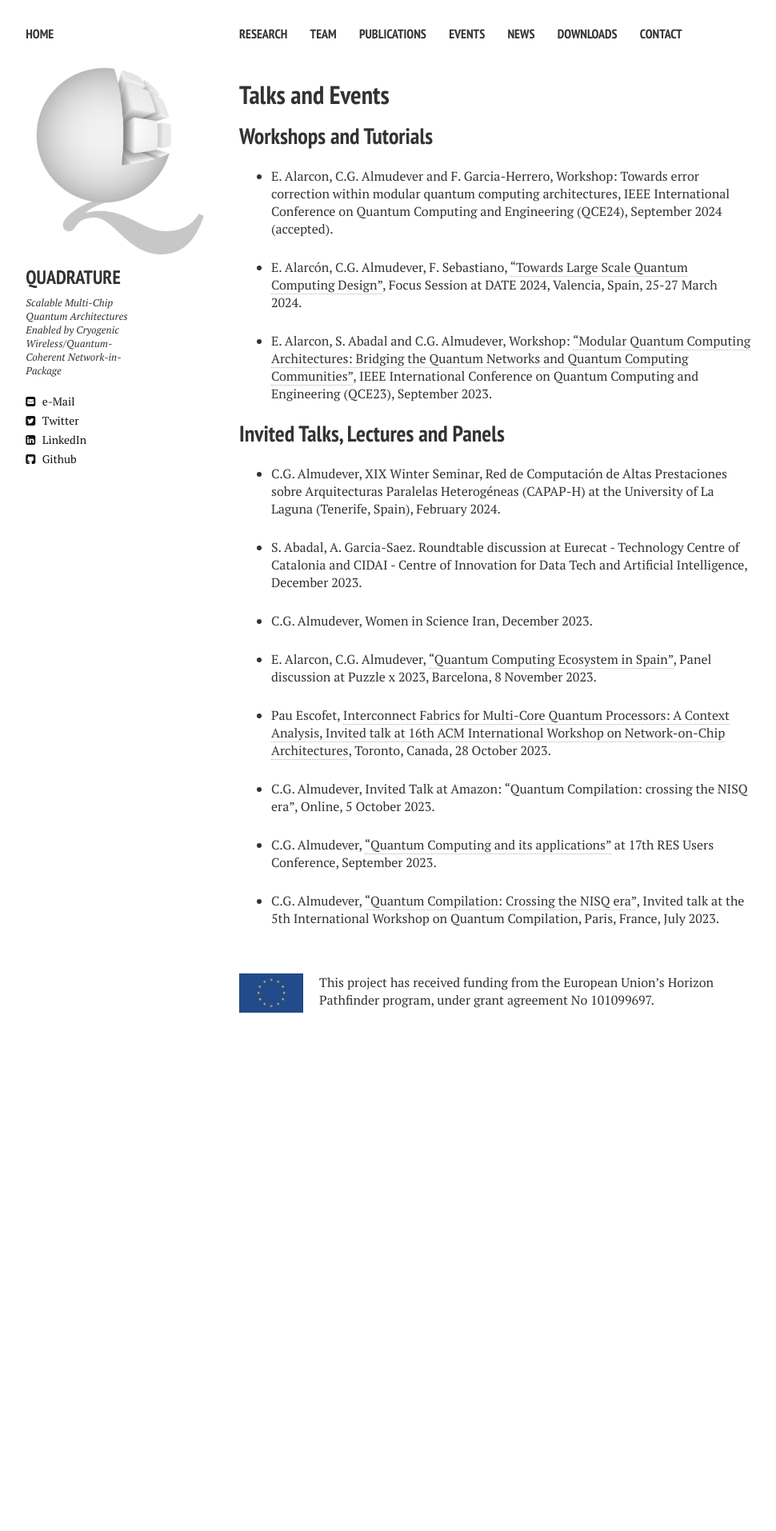
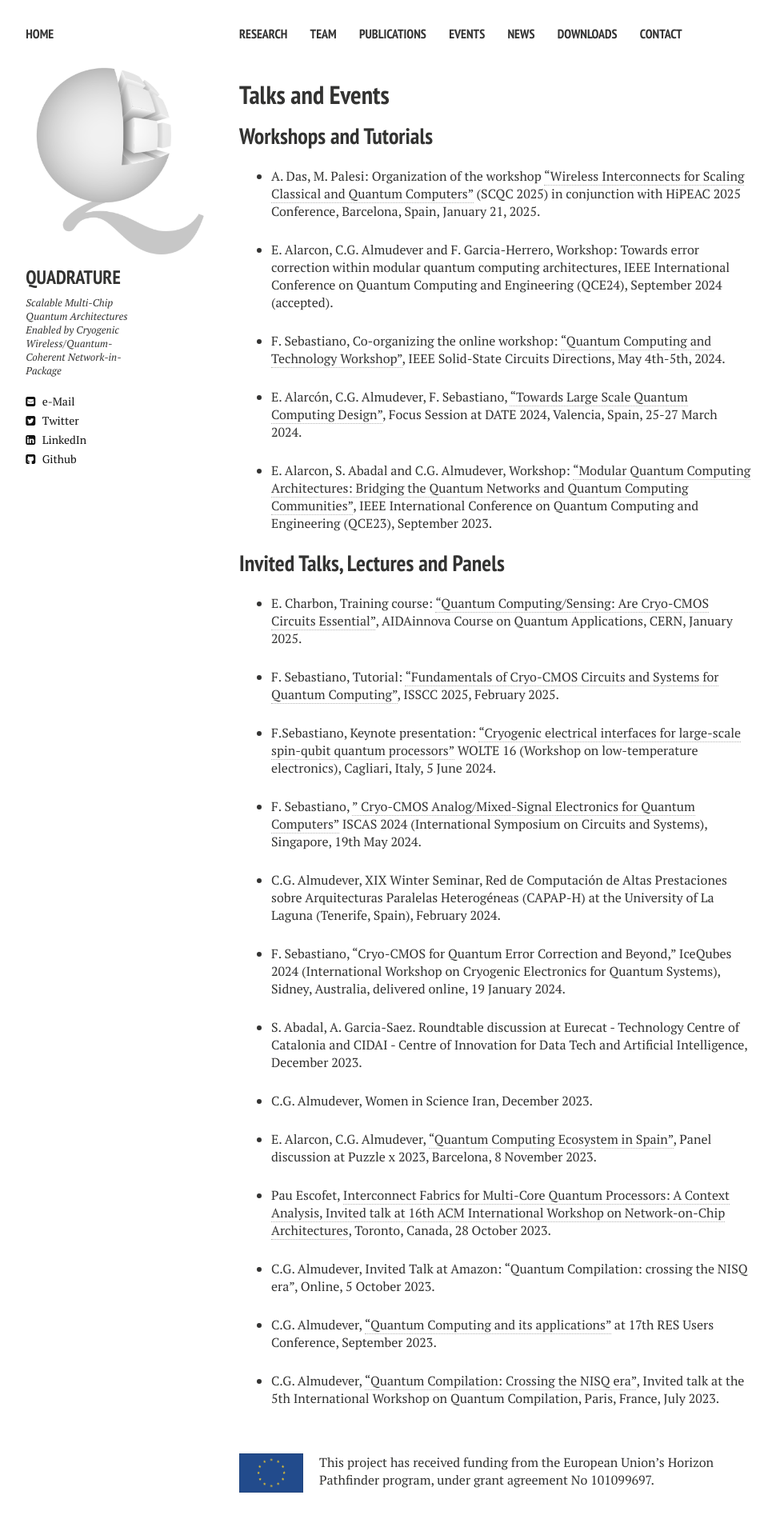
Before and after one commit to biddu/biddu.github.io, a Jekyll site: the page built from talks.md, in a window 1280 px wide. Shown: the whole page at 80% size, without its empty margins (21-991 px from the left). Built offline with Jekyll 4.4.1, drawn with Linux system fonts in a browser that asks for light colours; nearby versions of some CDN libraries; before the commit the page ends 1314 px from its top, so only the background shows below that.

Commit message:
Update talks.md

```diff
--- a/talks.md
+++ b/talks.md
@@ -8,14 +8,28 @@ comments: false
 ---
 
 ## Workshops and Tutorials
++ A. Das, M. Palesi: Organization of the workshop ["Wireless Interconnects for Scaling Classical and Quantum Computers"](https://sites.google.com/view/scqc25/) (SCQC 2025) in conjunction with HiPEAC 2025 Conference, Barcelona, Spain, January 21, 2025.
+
 + E. Alarcon, C.G. Almudever and F. Garcia-Herrero, Workshop: Towards error correction within modular quantum computing architectures, IEEE International Conference on Quantum Computing and Engineering (QCE24), September 2024 (accepted).
+
++ F. Sebastiano, Co-organizing the online workshop: ["Quantum Computing and Technology Workshop"](https://resourcecenter.sscs.ieee.org/education/webinars/sscsweb4108), IEEE Solid-State Circuits Directions, May 4th-5th, 2024.
 
 + E. Alarcón, C.G. Almudever, F. Sebastiano, [“Towards Large Scale Quantum Computing Design”](https://www.date-conference.com/programme), Focus Session at DATE 2024, Valencia, Spain, 25-27 March 2024.
 
 + E. Alarcon, S. Abadal and C.G. Almudever, Workshop: [“Modular Quantum Computing Architectures: Bridging the Quantum Networks and Quantum Computing Communities”](https://qce.quantum.ieee.org/2023/workshops-program/), IEEE International Conference on Quantum Computing and Engineering (QCE23), September 2023.
 
 ## Invited Talks, Lectures and Panels
++ E. Charbon, Training course: ["Quantum Computing/Sensing: Are Cryo-CMOS Circuits Essential"](https://indico.cern.ch/event/1441944/timetable/?view=standard), AIDAinnova Course on Quantum Applications, CERN, January 2025.
+
++  F. Sebastiano, Tutorial: ["Fundamentals of Cryo-CMOS Circuits and Systems for Quantum Computing"](https://submissions.mirasmart.com/ISSCC2025/PDF/ISSCC2025AdvanceProgram.pdf), ISSCC 2025, February 2025.
+
++  F.Sebastiano, Keynote presentation: [“Cryogenic electrical interfaces for large-scale spin-qubit quantum processors”](https://wolte16.org/keynote-speakers) WOLTE 16 (Workshop on low-temperature electronics), Cagliari, Italy, 5 June 2024.
+
++  F. Sebastiano, [” Cryo-CMOS Analog/Mixed-Signal Electronics for Quantum Computers”]( https://ieeexplore.ieee.org/document/10182164) ISCAS 2024 (International Symposium on Circuits and Systems), Singapore, 19th May 2024.
+
 + C.G. Almudever, XIX Winter Seminar, Red de Computación de Altas Prestaciones sobre Arquitecturas Paralelas Heterogéneas (CAPAP-H) at the University of La Laguna (Tenerife, Spain), February 2024.
+
++ F. Sebastiano, “Cryo-CMOS for Quantum Error Correction and Beyond,” IceQubes 2024 (International Workshop on Cryogenic Electronics for Quantum Systems), Sidney, Australia, delivered online, 19 January 2024.
 
 + S. Abadal, A. Garcia-Saez. Roundtable discussion at Eurecat - Technology Centre of Catalonia and CIDAI - Centre of Innovation for Data Tech and Artificial Intelligence, December 2023.
 
```
